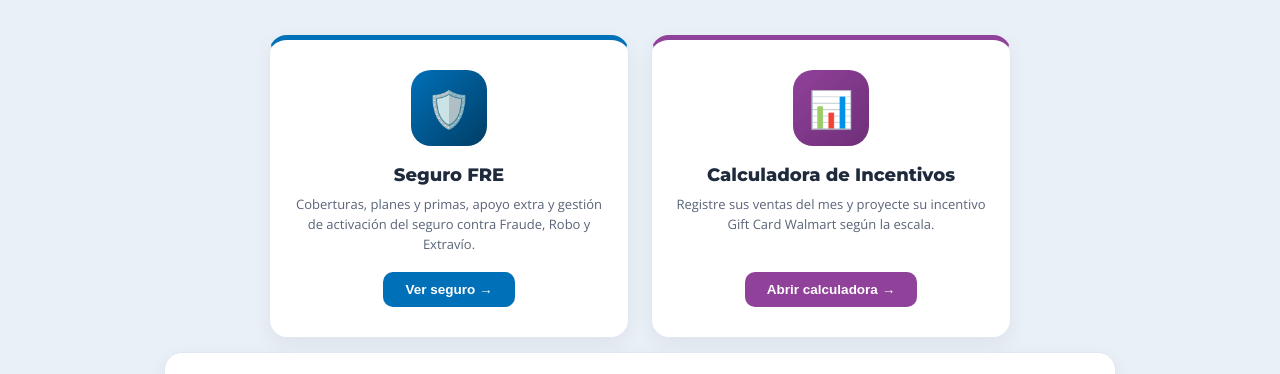
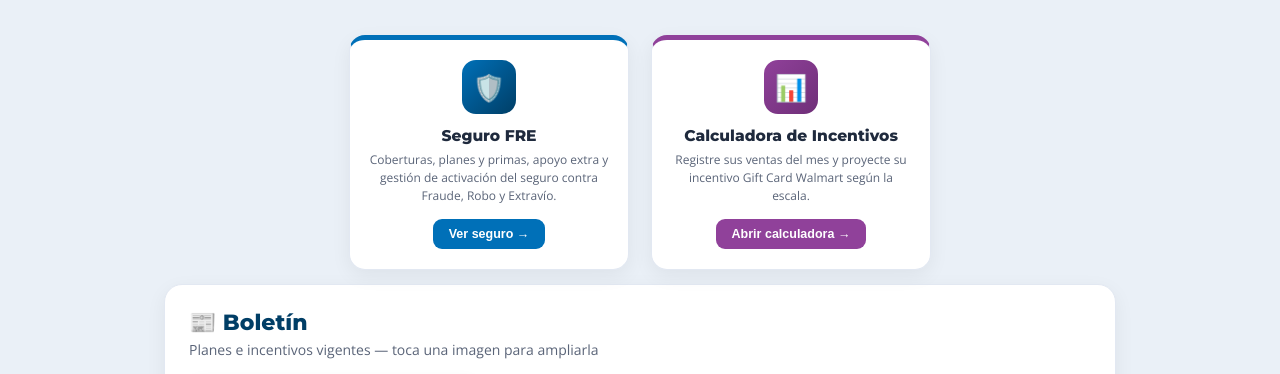
Before and after one commit to rblancod/CoopeAnde, a plain HTML site: page index.html in a window 1280 px wide. Shown: the part 192-566 px from the top of the page. Drawn offline with nearby package versions, Linux system fonts and the light colour scheme.

Commit message:
Make home launcher cards smaller
Reduce card width, padding, icon and font sizes on the Inicio screen.

Co-Authored-By: Claude Opus 4.8 <noreply@anthropic.com>
Claude-Session: https://claude.ai/code/session_01JHKdpD9kWsThhoKiyzVa8y

```diff
--- a/index.html
+++ b/index.html
@@ -305,18 +305,18 @@
   .inicio-head h1 { font-family:'Montserrat',sans-serif; font-size:30px; font-weight:800; color:var(--azul-deep); margin:0 0 10px; }
   .inicio-head p { color:var(--gris-texto); font-size:15px; max-width:560px; margin:0 auto; line-height:1.6; }
   .inicio-grid { display:flex; flex-wrap:wrap; justify-content:center; gap:22px; }
-  .inicio-grid .inicio-card { flex:1 1 300px; max-width:360px; }
-  .inicio-card { border:1px solid var(--gris-medio); border-radius:18px; padding:30px 24px; background:#fff; cursor:pointer; text-align:center; transition:transform .2s, box-shadow .2s; box-shadow:0 6px 20px rgba(0,0,0,.06); border-top:5px solid var(--azul); display:flex; flex-direction:column; align-items:center; }
+  .inicio-grid .inicio-card { flex:1 1 230px; max-width:280px; }
+  .inicio-card { border:1px solid var(--gris-medio); border-radius:16px; padding:20px 18px; background:#fff; cursor:pointer; text-align:center; transition:transform .2s, box-shadow .2s; box-shadow:0 6px 20px rgba(0,0,0,.06); border-top:5px solid var(--azul); display:flex; flex-direction:column; align-items:center; }
   .inicio-card:hover { transform:translateY(-6px); box-shadow:0 16px 36px rgba(0,0,0,.12); }
   .inicio-card.c-calc { border-top-color:var(--purpura); }
   .inicio-card.c-acel { border-top-color:#d4a800; }
-  .inicio-card .ic { width:76px; height:76px; border-radius:20px; display:flex; align-items:center; justify-content:center; font-size:36px; margin-bottom:18px; color:#fff; }
+  .inicio-card .ic { width:54px; height:54px; border-radius:14px; display:flex; align-items:center; justify-content:center; font-size:26px; margin-bottom:12px; color:#fff; }
   .inicio-card.c-seguro .ic { background:linear-gradient(135deg,var(--azul),var(--azul-deep)); }
   .inicio-card.c-calc .ic { background:linear-gradient(135deg,var(--purpura),var(--purpura-dark)); }
   .inicio-card.c-acel .ic { background:linear-gradient(135deg,var(--amarillo),#d4a800); }
-  .inicio-card h3 { font-family:'Montserrat',sans-serif; font-size:18px; font-weight:800; color:var(--tinta); margin:0 0 8px; }
-  .inicio-card p { color:var(--gris-texto); font-size:13px; line-height:1.55; margin:0 0 18px; flex:1; }
-  .inicio-card .go { background:var(--azul); color:#fff; font-weight:700; font-size:13.5px; padding:10px 22px; border-radius:10px; border:none; cursor:pointer; }
+  .inicio-card h3 { font-family:'Montserrat',sans-serif; font-size:15.5px; font-weight:800; color:var(--tinta); margin:0 0 6px; }
+  .inicio-card p { color:var(--gris-texto); font-size:12px; line-height:1.5; margin:0 0 14px; flex:1; }
+  .inicio-card .go { background:var(--azul); color:#fff; font-weight:700; font-size:12.5px; padding:8px 16px; border-radius:9px; border:none; cursor:pointer; }
   .inicio-card.c-calc .go { background:var(--purpura); }
   .inicio-card.c-acel .go { background:#c9a200; }
   .view-back { display:inline-flex; align-items:center; gap:7px; background:#fff; border:1.5px solid var(--gris-medio); color:var(--azul-dark); font-weight:700; font-size:13px; padding:9px 16px; border-radius:9px; cursor:pointer; margin:16px 0 0 24px; transition:.2s; font-family:'Montserrat',sans-serif; }
```
